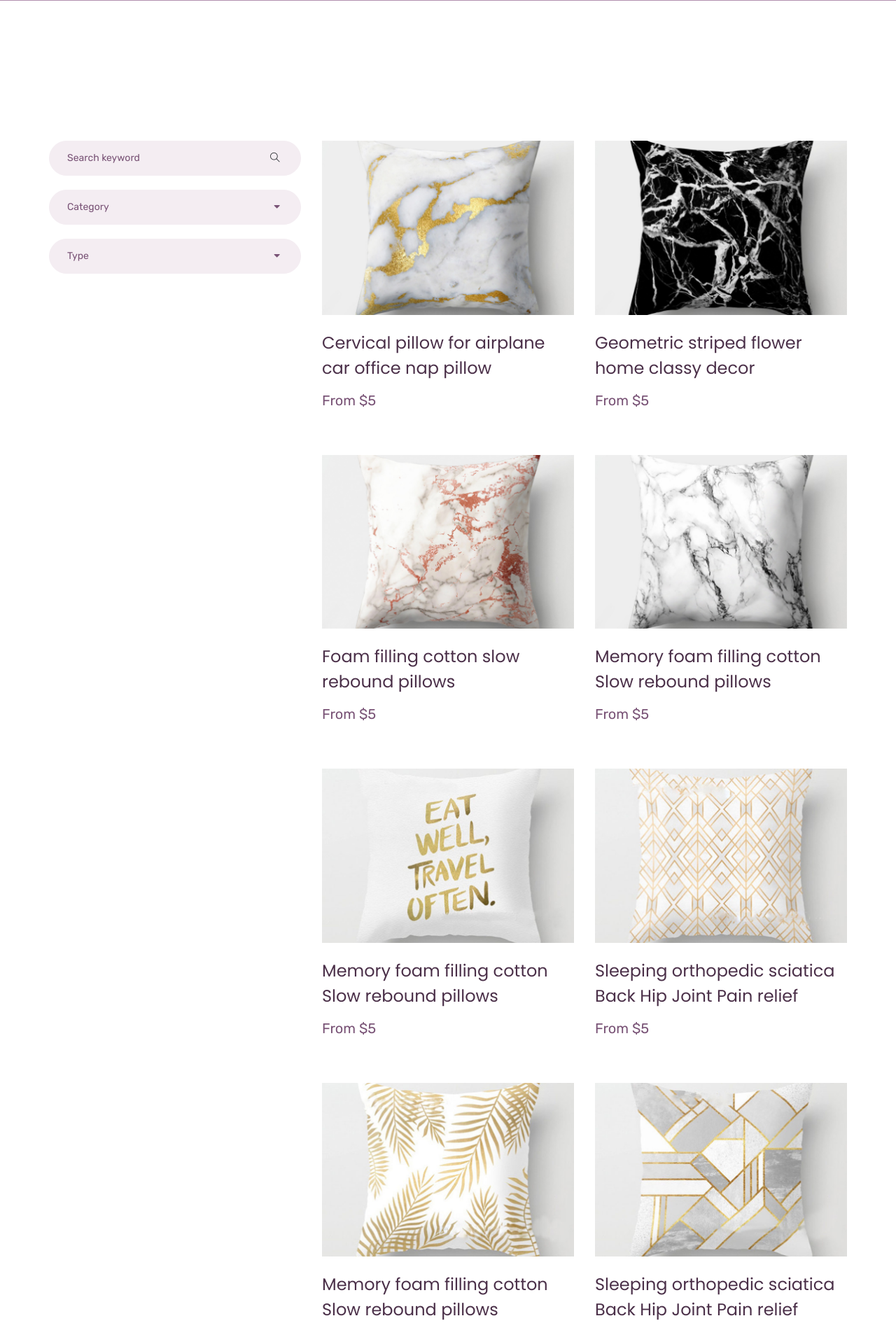
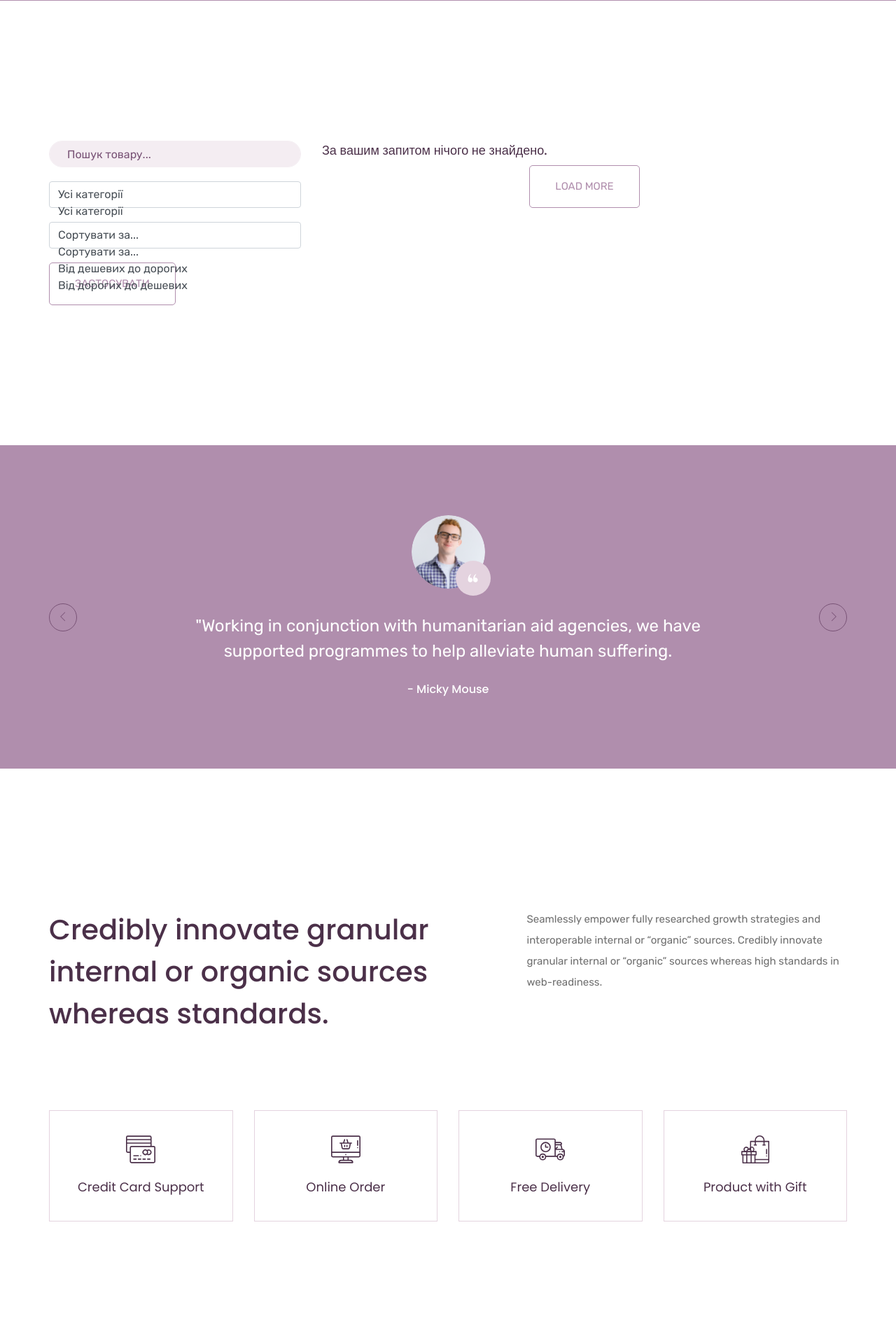
Before and after one commit to htokira/Online-shop, a Django app: page / in a window 1280 px wide. Shown: the part 435-2325 px from the top of the page at 70% size. Run offline with Django 5.2, Linux system fonts and the light colour scheme; data that the repository does not hold is empty; some libraries are stand-ins or nearby versions.

Commit message:
Sync css and fix menu

```diff
--- a/shop/templates/shop/product_list.html
+++ b/shop/templates/shop/product_list.html
@@ -1,3 +1,4 @@
+{% load static %}
 <!doctype html>
 <html lang="zxx">
 
@@ -5,25 +6,25 @@
     <!-- Required meta tags -->
     <meta charset="utf-8">
     <meta name="viewport" content="width=device-width, initial-scale=1, shrink-to-fit=no">
-    <title>pillloMart</title>
+    <title>Online shop</title>
     <link rel="icon" href="img/favicon.png">
     <!-- Bootstrap CSS -->
-    <link rel="stylesheet" href="css/bootstrap.min.css">
+    <link rel="stylesheet" href="{% static 'shop/css/bootstrap.min.css' %}">
     <!-- animate CSS -->
-    <link rel="stylesheet" href="css/animate.css">
+    <link rel="stylesheet" href="{% static 'shop/css/animate.css' %}">
     <!-- owl carousel CSS -->
-    <link rel="stylesheet" href="css/owl.carousel.min.css">
+    <link rel="stylesheet" href="{% static 'shop/css/owl.carousel.min.css' %}">
     <!-- font awesome CSS -->
-    <link rel="stylesheet" href="css/all.css">
+    <link rel="stylesheet" href="{% static 'shop/css/all.css' %}">
     <!-- flaticon CSS -->
-    <link rel="stylesheet" href="css/flaticon.css">
-    <link rel="stylesheet" href="css/themify-icons.css">
+    <link rel="stylesheet" href="{% static 'shop/css/flaticon.css' %}">
+    <link rel="stylesheet" href="{% static 'shop/css/themify-icons.css' %}">
     <!-- font awesome CSS -->
-    <link rel="stylesheet" href="css/magnific-popup.css">
+    <link rel="stylesheet" href="{% static 'shop/css/magnific-popup.css' %}">
     <!-- swiper CSS -->
-    <link rel="stylesheet" href="css/slick.css">
+    <link rel="stylesheet" href="{% static 'shop/css/slick.css' %}">
     <!-- style CSS -->
-    <link rel="stylesheet" href="css/style.css">
+    <link rel="stylesheet" href="{% static 'shop/css/style.css' %}">
 </head>
 
 <body>
@@ -134,110 +135,50 @@
             <div class="row">
                 <div class="col-md-4">
                     <div class="product_sidebar">
-                        <div class="single_sedebar">
-                            <form action="#">
-                                <input type="text" name="#" placeholder="Search keyword">
-                                <i class="ti-search"></i>
-                            </form>
-                        </div>
-                        <div class="single_sedebar">
-                            <div class="select_option">
-                                <div class="select_option_list">Category <i class="right fas fa-caret-down"></i> </div>
-                                <div class="select_option_dropdown">
-                                    <p><a href="#">Category 1</a></p>
-                                    <p><a href="#">Category 2</a></p>
-                                    <p><a href="#">Category 3</a></p>
-                                    <p><a href="#">Category 4</a></p>
-                                </div>
+                        <form method="GET" action="">
+                            <div class="single_sedebar">
+                                <input type="text" name="q" placeholder="Пошук товару..." value="{{ search_query }}" class="form-control mb-3">
                             </div>
-                        </div>
-                        <div class="single_sedebar">
-                            <div class="select_option">
-                                <div class="select_option_list">Type <i class="right fas fa-caret-down"></i> </div>
-                                <div class="select_option_dropdown">
-                                    <p><a href="#">Type 1</a></p>
-                                    <p><a href="#">Type 2</a></p>
-                                    <p><a href="#">Type 3</a></p>
-                                    <p><a href="#">Type 4</a></p>
-                                </div>
+
+                            <div class="single_sedebar">
+                                <select name="category" class="form-control mb-3">
+                                    <option value="">Усі категорії</option>
+                                    {% for cat in categories %}
+                                        <option value="{{ cat.id }}" {% if current_category == cat.id|stringformat:"s" %}selected{% endif %}>
+                                            {{ cat.name }}
+                                        </option>
+                                    {% endfor %}
+                                </select>
                             </div>
-                        </div>
+
+                            <div class="single_sedebar">
+                                <select name="sort" class="form-control mb-3">
+                                    <option value="">Сортувати за...</option>
+                                    <option value="price_asc" {% if current_sort == 'price_asc' %}selected{% endif %}>Від дешевих до дорогих</option>
+                                    <option value="price_desc" {% if current_sort == 'price_desc' %}selected{% endif %}>Від дорогих до дешевих</option>
+                                </select>
+                            </div>
+
+                            <button type="submit" class="btn_3">Застосувати</button>
+                        </form>
                     </div>
                 </div>
                 <div class="col-md-8">
                     <div class="product_list">
                         <div class="row">
-                            <div class="col-lg-6 col-sm-6">
-                                <div class="single_product_item">
-                                    <img src="img/product/product_list_1.png" alt="#" class="img-fluid">
-                                    <h3> <a href="single-product.html">Cervical pillow for airplane
-                                    car office nap pillow</a> </h3>
-                                    <p>From $5</p>
+                            {% for product in products %}
+                                <div class="col-lg-6 col-sm-6">
+                                    <div class="single_product_item">
+                                        <img src="{% static 'shop/img/product/product_list_1.png' %}" alt="#" class="img-fluid">
+                                        <h3> <a href="#">{{ product.name }}</a> </h3>
+                                        <p>{{ product.price }} грн</p>
+                                    </div>
                                 </div>
-                            </div>
-                            <div class="col-lg-6 col-sm-6">
-                                <div class="single_product_item">
-                                    <img src="img/product/product_list_2.png" alt="#" class="img-fluid">
-                                    <h3> <a href="single-product.html">Geometric striped flower home classy decor</a> </h3>
-                                    <p>From $5</p>
+                            {% empty %}
+                                <div class="col-12">
+                                    <h4>За вашим запитом нічого не знайдено.</h4>
                                 </div>
-                            </div>
-                            <div class="col-lg-6 col-sm-6">
-                                <div class="single_product_item">
-                                    <img src="img/product/product_list_3.png" alt="#" class="img-fluid">
-                                    <h3> <a href="single-product.html">Foam filling cotton slow rebound pillows</a> </h3>
-                                    <p>From $5</p>
-                                </div>
-                            </div>
-                            <div class="col-lg-6 col-sm-6">
-                                <div class="single_product_item">
-                                    <img src="img/product/product_list_4.png" alt="#" class="img-fluid">
-                                    <h3> <a href="single-product.html">Memory foam filling cotton Slow rebound pillows</a> </h3>
-                                    <p>From $5</p>
-                                </div>
-                            </div>
-                            <div class="col-lg-6 col-sm-6">
-                                <div class="single_product_item">
-                                    <img src="img/product/product_list_5.png" alt="#" class="img-fluid">
-                                    <h3> <a href="single-product.html">Memory foam filling cotton Slow rebound pillows</a> </h3>
-                                    <p>From $5</p>
-                                </div>
-                            </div>
-                            <div class="col-lg-6 col-sm-6">
-                                <div class="single_product_item">
-                                    <img src="img/product/product_list_6.png" alt="#" class="img-fluid">
-                                    <h3> <a href="single-product.html">Sleeping orthopedic sciatica Back Hip Joint Pain relief</a> </h3>
-                                    <p>From $5</p>
-                                </div>
-                            </div>
-                            <div class="col-lg-6 col-sm-6">
-                                <div class="single_product_item">
-                                    <img src="img/product/product_list_7.png" alt="#" class="img-fluid">
-                                    <h3> <a href="single-product.html">Memory foam filling cotton Slow rebound pillows</a> </h3>
-                                    <p>From $5</p>
-                                </div>
-                            </div>
-                            <div class="col-lg-6 col-sm-6">
-                                <div class="single_product_item">
-                                    <img src="img/product/product_list_8.png" alt="#" class="img-fluid">
-                                    <h3> <a href="single-product.html">Sleeping orthopedic sciatica Back Hip Joint Pain relief</a> </h3>
-                                    <p>From $5</p>
-                                </div>
-                            </div>
-                            <div class="col-lg-6 col-sm-6">
-                                <div class="single_product_item">
-                                    <img src="img/product/product_list_9.png" alt="#" class="img-fluid">
-                                    <h3> <a href="single-product.html">Geometric striped flower home classy decor</a> </h3>
-                                    <p>From $5</p>
-                                </div>
-                            </div>
-                            <div class="col-lg-6 col-sm-6">
-                                <div class="single_product_item">
-                                    <img src="img/product/product_list_10.png" alt="#" class="img-fluid">
-                                    <h3> <a href="single-product.html">Geometric striped flower home classy decor</a> </h3>
-                                    <p>From $5</p>
-                                </div>
-                            </div>
+                            {% endfor %}
                         </div>
                         <div class="load_more_btn text-center">
                             <a href="#" class="btn_3">Load More</a>
```
